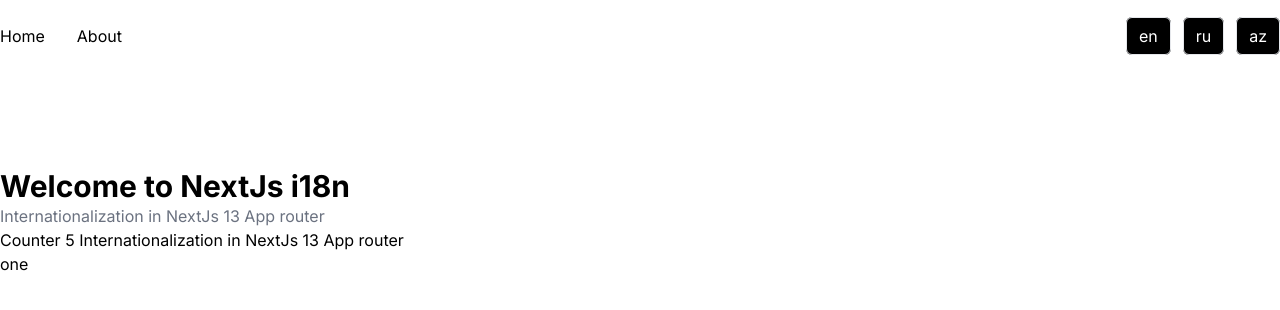
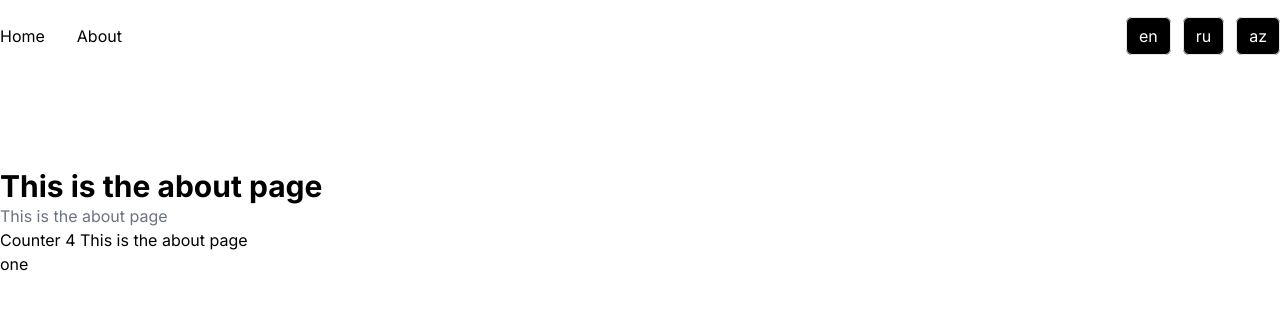
Before and after one commit to AslanMamedov/next14translate, a Next.js app: page /en in a window 1280 px wide. Shown: the top 310 px of the page. Built offline with nearby package versions, Linux system fonts and the light colour scheme.

Commit message:
refactored and impruve

```diff
--- a/src/app/[lang]/about/page.tsx
+++ b/src/app/[lang]/about/page.tsx
@@ -1,19 +1,17 @@
-import { Locale } from '@/i18n.config'
-import { getDictionary } from '@/lib/dictionary'
+'use client';
+import { Locale } from '@/i18n.config';
+import { getDictionary } from '@/lib/dictionary';
+import { useTranslate } from '@/providers/TranslateProvider';
 
-export default async function About({
-  params: { lang }
-}: {
-  params: { lang: Locale }
-}) {
-  const { page } = await getDictionary(lang)
-
-  return (
-    <section className='py-24'>
-      <div className='container'>
-        <h1 className='text-3xl font-bold'>{page.about.title}</h1>
-        <p className='text-gray-500'>{page.about.description}</p>
-      </div>
-    </section>
-  )
+export default function About({ params: { lang } }: { params: { lang: Locale } }) {
+	const t = useTranslate();
+	console.log(lang);
+	return (
+		<section className="py-24">
+			<div className="container">
+				<h1 className="text-3xl font-bold">{t('page.about.description')}</h1>
+				<p className="text-gray-500">{t('page.about.description')}</p>
+			</div>
+		</section>
+	);
 }
--- a/src/app/[lang]/layout.tsx
+++ b/src/app/[lang]/layout.tsx
@@ -4,6 +4,8 @@
 import Header from './components/header';
 
 import { Inter } from 'next/font/google';
+import TranslateProvider from '@/providers/TranslateProvider';
+import { getDictionary } from '@/lib/dictionary';
 const inter = Inter({ subsets: ['latin'] });
 
 export const metadata: Metadata = {
@@ -15,12 +17,21 @@
 	return i18n.locales.map((locale) => ({ lang: locale }));
 }
 
-export default function RootLayout({ children, params }: { children: React.ReactNode; params: { lang: Locale } }) {
+export default async function RootLayout({
+	children,
+	params,
+}: {
+	children: React.ReactNode;
+	params: { lang: Locale };
+}) {
+	const page = await getDictionary(params.lang);
 	return (
 		<html lang={params.lang}>
 			<body className={inter.className}>
 				<Header lang={params.lang} />
-				<main>{children}</main>
+				<TranslateProvider dictionary={page}>
+					<main>{children}</main>
+				</TranslateProvider>
 			</body>
 		</html>
 	);
--- a/src/app/[lang]/page.tsx
+++ b/src/app/[lang]/page.tsx
@@ -1,20 +1,17 @@
+'use client';
 import Counter from '@/components/Counter';
 import { Locale } from '@/i18n.config';
-import { getDictionary } from '@/lib/dictionary';
-import TranslateProvider from '@/providers/TranslateProvider';
+import { useTranslate } from '@/providers/TranslateProvider';
 
-export default async function Home({ params: { lang } }: { params: { lang: Locale } }) {
-	const page = await getDictionary(lang);
-
+export default function Home({ params: { lang } }: { params: { lang: Locale } }) {
+	const t = useTranslate();
 	return (
-		<TranslateProvider dictionary={page}>
-			<section className="py-24">
-				<div className="container">
-					<h1 className="text-3xl font-bold">{page.page.home.title}</h1>
-					<p className="text-gray-500">{page.page.home.description}</p>
-					<Counter />
-				</div>
-			</section>
-		</TranslateProvider>
+		<section className="py-24">
+			<div className="container">
+				<h1 className="text-3xl font-bold">{t('page.about.description')}</h1>
+				<p className="text-gray-500">{t('page.about.description')}</p>
+				<Counter />
+			</div>
+		</section>
 	);
 }
--- a/src/components/Counter.tsx
+++ b/src/components/Counter.tsx
@@ -20,7 +20,7 @@
 	}, []);
 	return (
 		<div>
-			Counter {count} {t('page.home.description')}
+			Counter {count} {t('page.about.description')}
 			<Number />
 		</div>
 	);
--- a/src/providers/TranslateProvider.tsx
+++ b/src/providers/TranslateProvider.tsx
@@ -5,6 +5,8 @@
 interface TranslateContextProps {
 	dictionary: Dictionary;
 }
+
+type NewDictionary = Pick<Dictionary, 'page'>;
 
 type StrObj = Record<string, unknown>;
 
```
